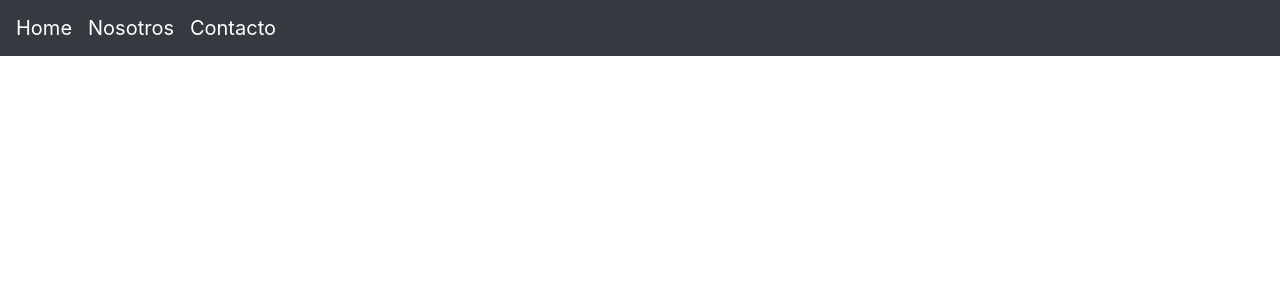
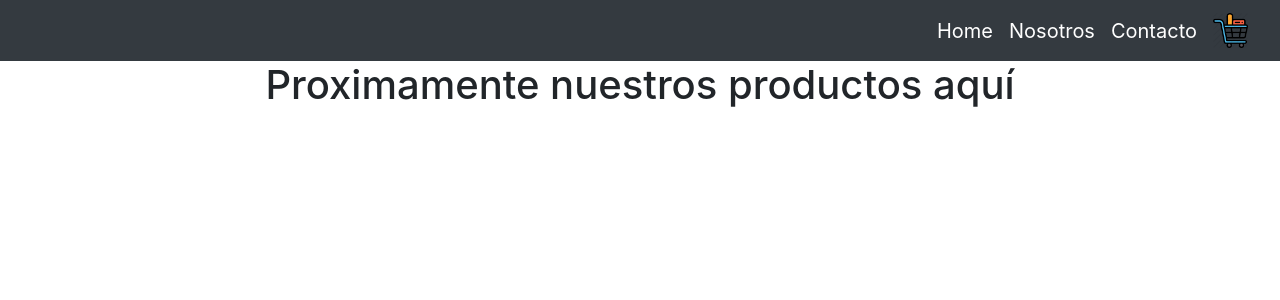
Before and after one commit to gus-valenzuela/flower-cooks, a React (Create React App) app in the folder flower-cooks-app/: page / in a window 1280 px wide. Shown: the top 300 px of the page. Built offline with nearby package versions, Linux system fonts and the light colour scheme.

Commit message:
Desafio Clase 4 - Creacion componentes CartWidget e ItemListContainer

```diff
--- a/flower-cooks-app/public/index.html
+++ b/flower-cooks-app/public/index.html
@@ -1,5 +1,5 @@
 <!DOCTYPE html>
-<html lang="en">
+<html lang="es">
   <head>
     <meta charset="utf-8" />
     <link rel="icon" href="%PUBLIC_URL%/favicon.ico" />
--- a/flower-cooks-app/src/App.js
+++ b/flower-cooks-app/src/App.js
@@ -1,12 +1,15 @@
 import './App.css';
 import NavBar from './components/NavBar';
-import 'bootstrap/dist/css/bootstrap.min.css';
+import 'bootstrap/dist/css/bootstrap.min.css'
+import ItemListContainer from './components/ItemListContainer'
 
 function App() {
   return (
     <div className="App">
       <NavBar/>
+      <ItemListContainer greeting = "Proximamente nuestros productos aquí"/>
     </div>
+
   );
 }
 
--- /dev/null
+++ b/flower-cooks-app/src/components/CartWidget.js
@@ -0,0 +1,17 @@
+import React from 'react'
+import {NavbarBrand} from 'react-bootstrap'
+import iconCart from '../assets/images/cart.jpeg'
+
+export default function iconoCarro () {
+    return (
+        <NavbarBrand href="#carro">
+        <img
+        src = {iconCart}
+        width="35"
+        height="35"
+        className="d-inline-block align-top"
+        alt="Logo carrito de compras"
+        />
+        </NavbarBrand>
+    )
+}
--- /dev/null
+++ b/flower-cooks-app/src/components/ItemListContainer.js
@@ -0,0 +1,11 @@
+import React from 'react'
+
+function ItemListContainer(props) {
+    return (
+        <div>
+            <h1>{props.greeting}</h1>
+        </div>
+    )
+}
+
+export default ItemListContainer
--- a/flower-cooks-app/src/components/NavBar.js
+++ b/flower-cooks-app/src/components/NavBar.js
@@ -1,12 +1,14 @@
 import React from 'react'
 import {Navbar, NavbarBrand} from 'react-bootstrap'
+import CartWidget from './CartWidget'
 
 export default function NavBar() {
     return (
-        <Navbar bg="dark" variant="dark">
+        <Navbar bg="dark" variant="dark" className="justify-content-end">
         <NavbarBrand href="#home">Home</NavbarBrand>
         <NavbarBrand href="#about">Nosotros</NavbarBrand>
         <NavbarBrand href="#contact">Contacto</NavbarBrand>
+        <CartWidget />
         </Navbar>
     )
 }
```
Also changed, not shown: flower-cooks-app/src/assets/images/cart.jpeg (added).
